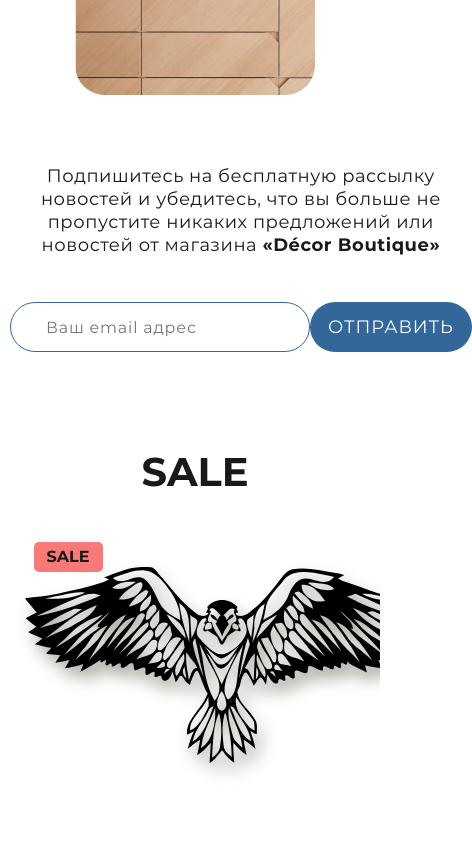
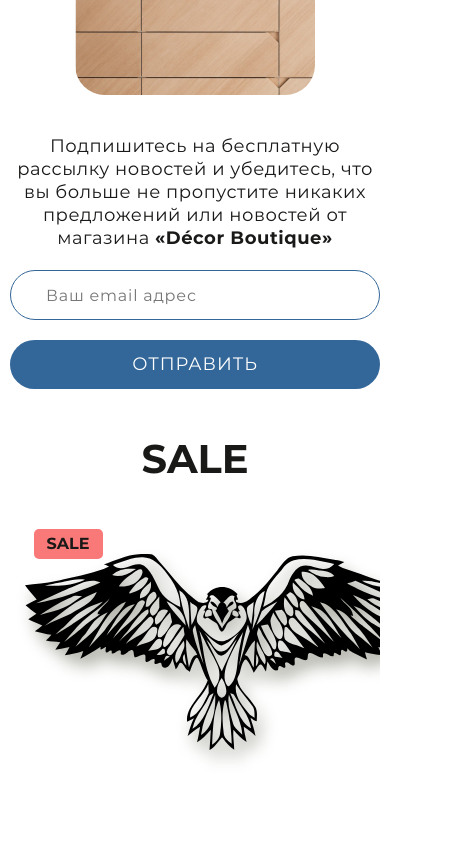
Before and after one commit to eradzhmirzoev/final-project, a website: page index.html in a window 390 px wide. Shown: the part 2900-3744 px from the top of the page, 472 px wide, since content can reach past the window. Drawn offline with Linux system fonts and the light colour scheme.

Commit message:
09.06.2021 11^38

```diff
--- a/scss/style.scss
+++ b/scss/style.scss
@@ -699,6 +699,7 @@ form {
     .galery__title {
         padding-left: 40px;
         position: relative;
+        margin-bottom: 30px;
 
         .galery__link {
             font-size: 30px;
@@ -2018,6 +2019,34 @@ form {
 
 @media screen and (max-width:500px) {
 
+    /*section__messege*/
+
+    .section__messege {
+        margin-top: 40px;
+
+        form {
+            padding: 0;
+            .send__messege {
+                display: block;
+                text-align: center;
+                margin-top: 20px;
+
+                input {
+                    width: 100%;
+                }
+            }
+
+
+            .send__btn {
+                width: 100%;
+                margin-top: 20px;
+            }
+        }
+
+    }
+
+
+
     /*section__collection__wrap*/
 
     .section__collection {
@@ -2036,4 +2065,11 @@ form {
         margin: auto;
     }
 
-}
+    .section__help {
+        margin-top: 50px;
+    }
+
+    .footer {
+        margin-top: 50px;
+    }
+}
```
Also changed, not shown: css/style.min.css.
